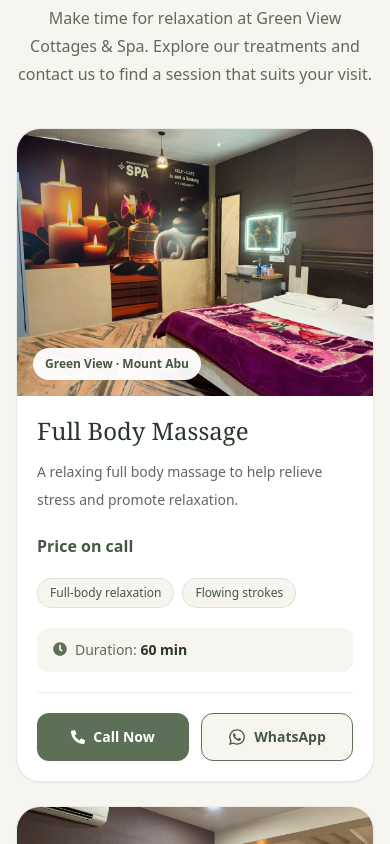
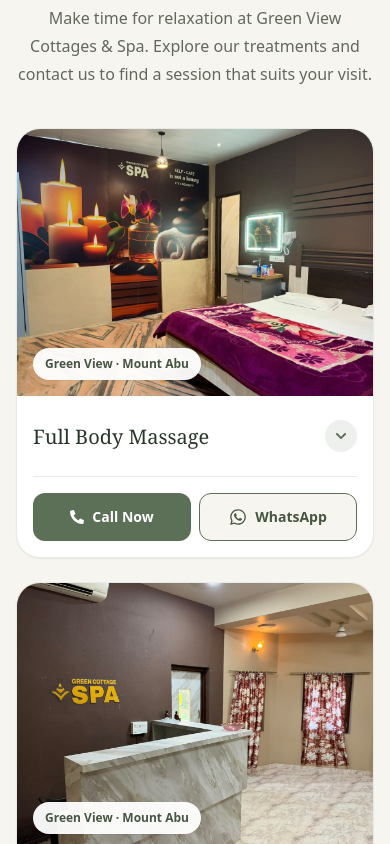
Before and after one commit to dishaspaadvisor-cmyk/greenviewcottagesspa, a React (Vite) app: page / in a window 390 px wide. Shown: the part 2560-3404 px from the top of the page. Built offline with nearby package versions, Linux system fonts and the light colour scheme.

Commit message:
services card fixed and totally looks mobile responsives

```diff
--- a/src/components/serviceCard.jsx
+++ b/src/components/serviceCard.jsx
@@ -1,4 +1,11 @@
-import { FaPhoneAlt, FaWhatsapp, FaClock, FaLeaf } from "react-icons/fa";
+import { useId, useState } from "react";
+import {
+  FaPhoneAlt,
+  FaWhatsapp,
+  FaClock,
+  FaLeaf,
+  FaChevronDown,
+} from "react-icons/fa";
 
 const normalizeNumber = (number = "") => {
   const digits = String(number).replace(/\D/g, "");
@@ -6,6 +13,9 @@ const normalizeNumber = (number = "") => {
 };
 
 const ServiceCard = ({ service }) => {
+  const [isOpen, setIsOpen] = useState(false);
+  const accordionId = useId();
+
   const phone = normalizeNumber(service.call);
   const whatsappValue = String(service.whatsapp || "").trim();
   const whatsappUrl = /^https:\/\/wa\.me\//i.test(whatsappValue)
@@ -17,8 +27,8 @@ const ServiceCard = ({ service }) => {
   const durations = [service.duration1, service.duration2].filter(Boolean);
 
   return (
-    <article className="flex h-full min-w-0 flex-col overflow-hidden rounded-3xl border border-[#5C7057]/15 bg-white shadow-sm">
-      {/* Service image */}
+    <article className="min-w-0 self-start overflow-hidden rounded-3xl border border-[#5C7057]/15 bg-white shadow-sm">
+      {/* Image stays visible */}
       <div className="relative aspect-[4/3] overflow-hidden bg-[#E7EBDD]">
         {service.thumbnail ? (
           <img
@@ -43,22 +53,49 @@ const ServiceCard = ({ service }) => {
         </span>
       </div>
 
-      {/* Service details */}
-      <div className="flex flex-1 flex-col p-5 sm:p-6">
-        <h3 className="mb-3 break-words font-serif text-2xl leading-tight text-[#29372B]">
+      <div className="p-4 sm:p-5">
+        {/* Click title to expand service details */}
+        <h3>
+          <button
+            id={`${accordionId}-title`}
+            type="button"
+            aria-expanded={isOpen}
+            aria-controls={`${accordionId}-details`}
+            onClick={() => setIsOpen((previous) => !previous)}
+            className="flex min-h-[48px] w-full items-center justify-between gap-3 rounded-lg text-left focus-visible:outline focus-visible:outline-2 focus-visible:outline-offset-4 focus-visible:outline-[#5C7057]"
+          >
+            <span className="break-words font-serif text-xl leading-tight text-[#29372B] sm:text-2xl">
               {service.title}
+            </span>
+
+            <span className="flex h-8 w-8 shrink-0 items-center justify-center rounded-full bg-[#5C7057]/10 text-[#5C7057]">
+              <FaChevronDown
+                aria-hidden="true"
+                className={`text-xs transition-transform duration-200 motion-reduce:transition-none ${
+                  isOpen ? "rotate-180" : ""
+                }`}
+              />
+            </span>
+          </button>
         </h3>
 
-        <p className="mb-5 text-sm leading-7 text-[#62685E]">
+        {/* Only these details collapse */}
+        <div
+          id={`${accordionId}-details`}
+          aria-labelledby={`${accordionId}-title`}
+          hidden={!isOpen}
+        >
+          <div className="space-y-4 pb-4 pt-4">
+            <p className="text-sm leading-7 text-[#62685E]">
               {service.description}
             </p>
 
-        <p className="mb-5 font-semibold text-[#465642]">
+            <p className="font-semibold text-[#465642]">
               {service.price || "Price on call"}
             </p>
 
             {service.features?.length > 0 && (
-          <ul className="mb-5 flex flex-wrap gap-2">
+              <ul className="flex flex-wrap gap-2">
                 {service.features.map((feature, index) => (
                   <li
                     key={`${feature}-${index}`}
@@ -70,10 +107,8 @@ const ServiceCard = ({ service }) => {
               </ul>
             )}
 
-        {/* Duration and always-visible buttons */}
-        <div className="mt-auto">
             {durations.length > 0 && (
-            <div className="mb-5 flex items-start gap-2 rounded-xl bg-[#F7F5EF] px-4 py-3 text-sm text-[#62685E]">
+              <div className="flex items-start gap-2 rounded-xl bg-[#F7F5EF] px-4 py-3 text-sm text-[#62685E]">
                 <FaClock
                   aria-hidden="true"
                   className="mt-0.5 shrink-0 text-[#5C7057]"
@@ -86,9 +121,12 @@ const ServiceCard = ({ service }) => {
                 </span>
               </div>
             )}
+          </div>
+        </div>
 
+        {/* Buttons stay visible even when details are closed */}
         <div
-            className={`grid gap-3 border-t border-[#5C7057]/15 pt-5 ${
+          className={`mt-4 grid gap-2 border-t border-[#5C7057]/15 pt-4 ${
             phone && whatsappUrl ? "grid-cols-2" : "grid-cols-1"
           }`}
         >
@@ -96,10 +134,10 @@ const ServiceCard = ({ service }) => {
             <a
               href={`tel:+${phone}`}
               aria-label={`Call to enquire about ${service.title}`}
-                className="flex min-h-[48px] items-center justify-center gap-2 rounded-xl bg-[#5C7057] px-3 py-3 text-sm font-semibold text-white transition-colors hover:bg-[#465642] focus-visible:outline focus-visible:outline-2 focus-visible:outline-offset-4 focus-visible:outline-[#5C7057]"
+              className="flex min-h-[48px] items-center justify-center gap-2 rounded-xl bg-[#5C7057] px-2 py-3 text-sm font-semibold text-white focus-visible:outline focus-visible:outline-2 focus-visible:outline-offset-2 focus-visible:outline-[#5C7057]"
             >
               <FaPhoneAlt aria-hidden="true" className="shrink-0" />
-                <span>Call Now</span>
+              Call Now
             </a>
           )}
 
@@ -109,16 +147,15 @@ const ServiceCard = ({ service }) => {
               target="_blank"
               rel="noopener noreferrer"
               aria-label={`Enquire about ${service.title} on WhatsApp`}
-                className="flex min-h-[48px] items-center justify-center gap-2 rounded-xl border border-[#5C7057] bg-[#F7F5EF] px-3 py-3 text-sm font-semibold text-[#465642] transition-colors hover:bg-[#E7EBDD] focus-visible:outline focus-visible:outline-2 focus-visible:outline-offset-4 focus-visible:outline-[#5C7057]"
+              className="flex min-h-[48px] items-center justify-center gap-2 rounded-xl border border-[#5C7057] bg-[#F7F5EF] px-2 py-3 text-sm font-semibold text-[#465642] focus-visible:outline focus-visible:outline-2 focus-visible:outline-offset-2 focus-visible:outline-[#5C7057]"
             >
               <FaWhatsapp
                 aria-hidden="true"
                 className="shrink-0 text-lg"
               />
-                <span>WhatsApp</span>
+              WhatsApp
             </a>
           )}
-          </div>
         </div>
       </div>
     </article>
```
Lines whose indentation alone changed are shown as unchanged.
